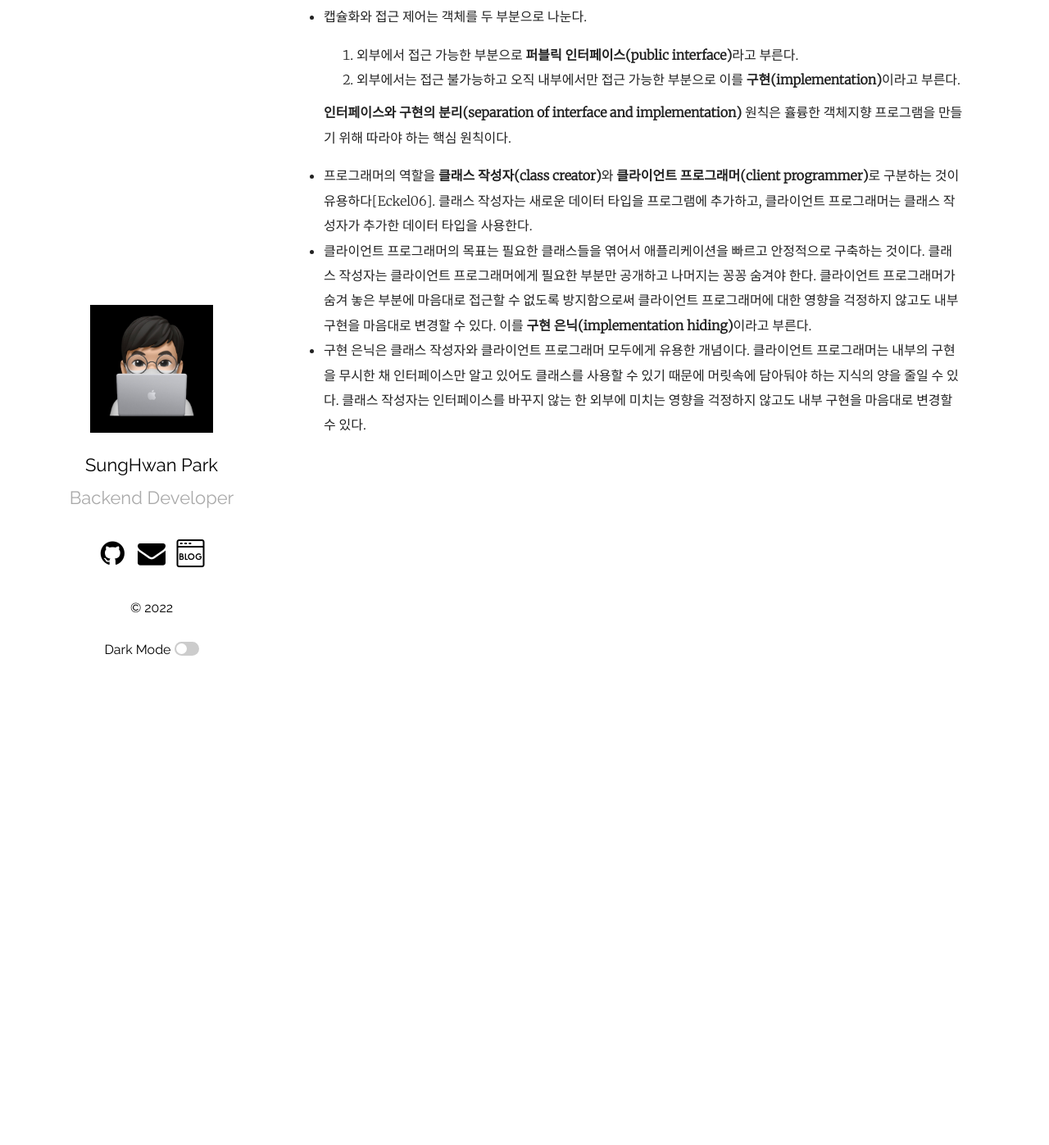
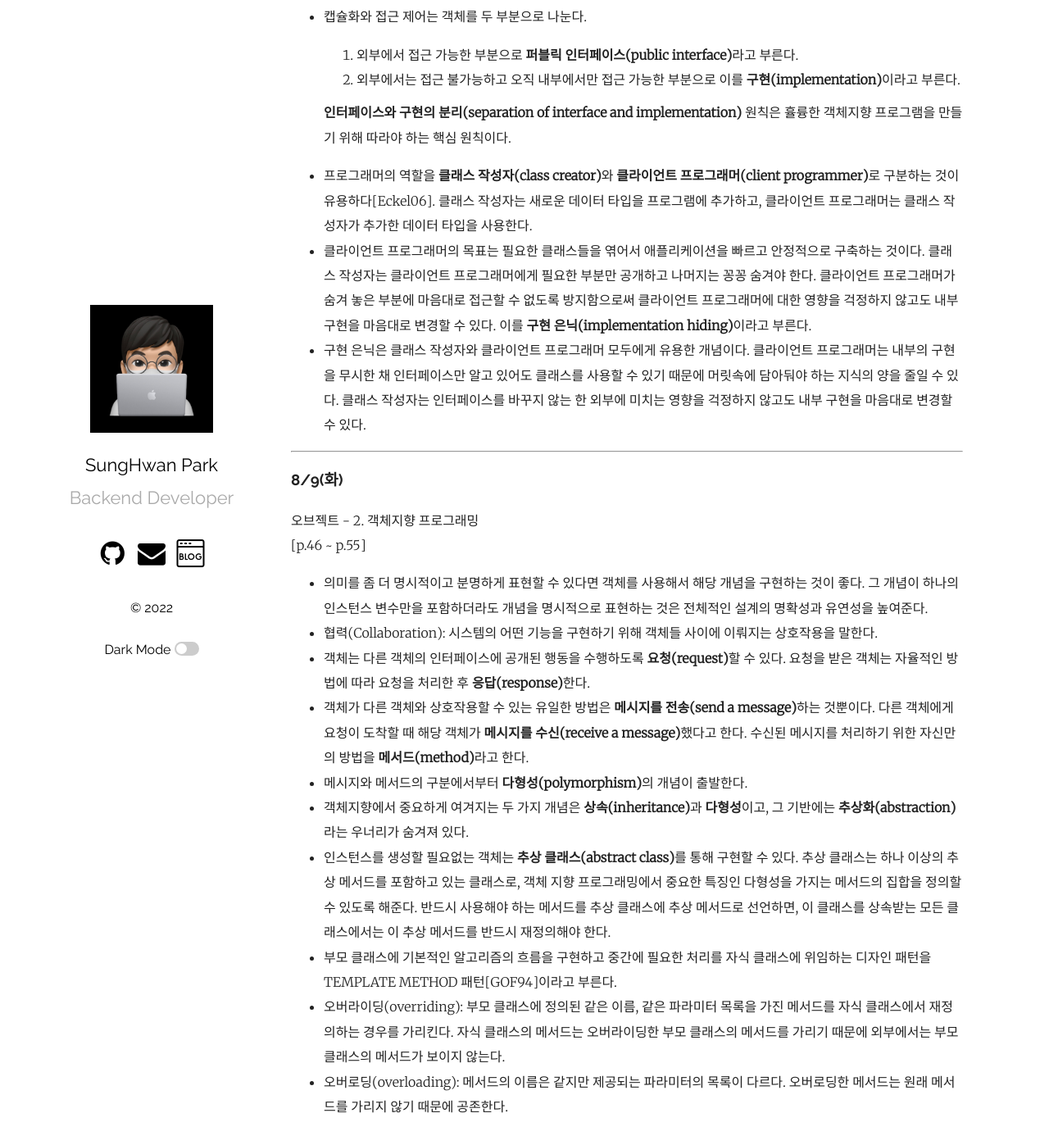
Before and after one commit to mrpark219/TIL, a Jekyll site: the page built from _posts/2022-08-01-8월TIL.markdown, in a window 1280 px wide and 1400 px high, scrolled down 7803 px. Shown: the top 1397 px of the window at 82% size. Built offline with Jekyll 4.4.1, drawn with Linux system fonts in a browser that asks for light colours; comment, search, counter and statistics services are not loaded.

Commit message:
feat: 2022-08-09 TIL 추가

```diff
--- a/_posts/2022-08-01-8월TIL.markdown
+++ b/_posts/2022-08-01-8월TIL.markdown
@@ -201,3 +201,21 @@ categories: 202208 TIL
 -   프로그래머의 역할을 **클래스 작성자(class creator)**와 **클라이언트 프로그래머(client programmer)**로 구분하는 것이 유용하다[Eckel06]. 클래스 작성자는 새로운 데이터 타입을 프로그램에 추가하고, 클라이언트 프로그래머는 클래스 작성자가 추가한 데이터 타입을 사용한다.
 -   클라이언트 프로그래머의 목표는 필요한 클래스들을 엮어서 애플리케이션을 빠르고 안정적으로 구축하는 것이다. 클래스 작성자는 클라이언트 프로그래머에게 필요한 부분만 공개하고 나머지는 꽁꽁 숨겨야 한다. 클라이언트 프로그래머가 숨겨 놓은 부분에 마음대로 접근할 수 없도록 방지함으로써 클라이언트 프로그래머에 대한 영향을 걱정하지 않고도 내부 구현을 마음대로 변경할 수 있다. 이를 **구현 은닉(implementation hiding)**이라고 부른다.
 -   구현 은닉은 클래스 작성자와 클라이언트 프로그래머 모두에게 유용한 개념이다. 클라이언트 프로그래머는 내부의 구현을 무시한 채 인터페이스만 알고 있어도 클래스를 사용할 수 있기 때문에 머릿속에 담아둬야 하는 지식의 양을 줄일 수 있다. 클래스 작성자는 인터페이스를 바꾸지 않는 한 외부에 미치는 영향을 걱정하지 않고도 내부 구현을 마음대로 변경할 수 있다.
+
+---
+
+### 8/9(화)
+
+오브젝트 - 2. 객체지향 프로그래밍
+[p.46 ~ p.55]
+
+-   의미를 좀 더 명시적이고 분명하게 표현할 수 있다면 객체를 사용해서 해당 개념을 구현하는 것이 좋다. 그 개념이 하나의 인스턴스 변수만을 포함하더라도 개념을 명시적으로 표현하는 것은 전체적인 설계의 명확성과 유연성을 높여준다.
+-   협력(Collaboration): 시스템의 어떤 기능을 구현하기 위해 객체들 사이에 이뤄지는 상호작용을 말한다.
+-   객체는 다른 객체의 인터페이스에 공개된 행동을 수행하도록 **요청(request)**할 수 있다. 요청을 받은 객체는 자율적인 방법에 따라 요청을 처리한 후 **응답(response)**한다.
+-   객체가 다른 객체와 상호작용할 수 있는 유일한 방법은 **메시지를 전송(send a message)**하는 것뿐이다. 다른 객체에게 요청이 도착할 때 해당 객체가 **메시지를 수신(receive a message)**했다고 한다. 수신된 메시지를 처리하기 위한 자신만의 방법을 **메서드(method)**라고 한다.
+-   메시지와 메서드의 구분에서부터 **다형성(polymorphism)**의 개념이 출발한다.
+-   객체지향에서 중요하게 여겨지는 두 가지 개념은 **상속(inheritance)**과 **다형성**이고, 그 기반에는 **추상화(abstraction)**라는 우너리가 숨겨져 있다.
+-   인스턴스를 생성할 필요없는 객체는 **추상 클래스(abstract class)**를 통해 구현할 수 있다. 추상 클래스는 하나 이상의 추상 메서드를 포함하고 있는 클래스로, 객체 지향 프로그래밍에서 중요한 특징인 다형성을 가지는 메서드의 집합을 정의할 수 있도록 해준다. 반드시 사용해야 하는 메서드를 추상 클래스에 추상 메서드로 선언하면, 이 클래스를 상속받는 모든 클래스에서는 이 추상 메서드를 반드시 재정의해야 한다.
+-   부모 클래스에 기본적인 알고리즘의 흐름을 구현하고 중간에 필요한 처리를 자식 클래스에 위임하는 디자인 패턴을 TEMPLATE METHOD 패턴[GOF94]이라고 부른다.
+-   오버라이딩(overriding): 부모 클래스에 정의된 같은 이름, 같은 파라미터 목록을 가진 메서드를 자식 클래스에서 재정의하는 경우를 가리킨다. 자식 클래스의 메서드는 오버라이딩한 부모 클래스의 메서드를 가리기 때문에 외부에서는 부모 클래스의 메서드가 보이지 않는다.
+-   오버로딩(overloading): 메서드의 이름은 같지만 제공되는 파라미터의 목록이 다르다. 오버로딩한 메서드는 원래 메서드를 가리지 않기 때문에 공존한다.
```
